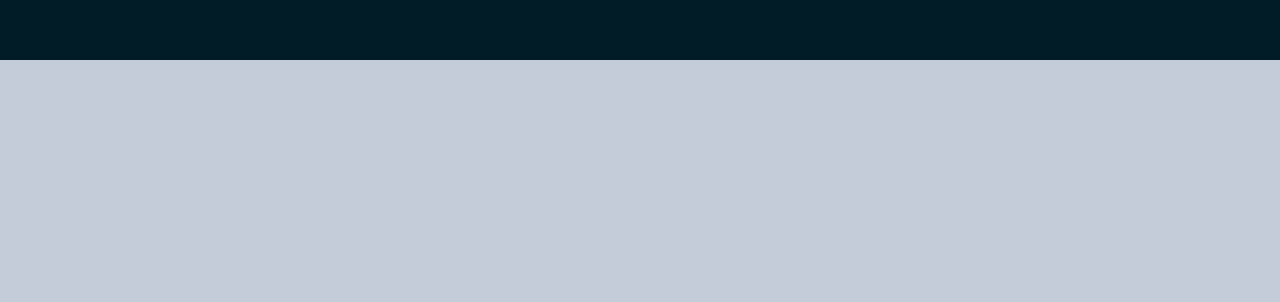
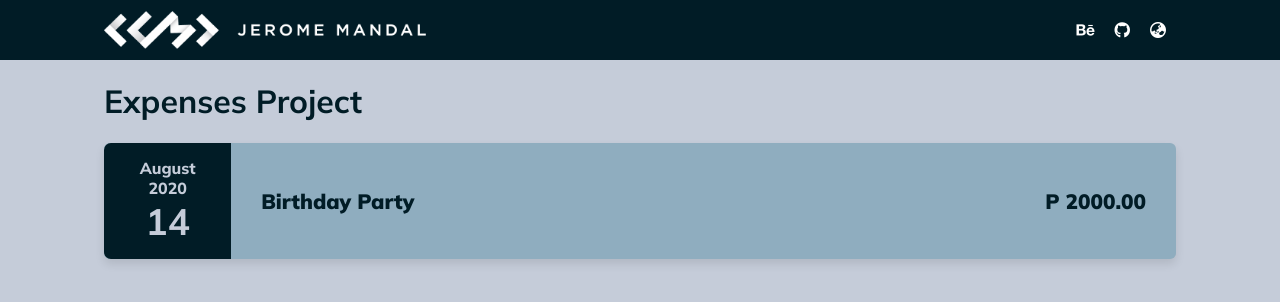
Before and after one commit to mandaljerome/expenses-react-proj, a React (Vite) app: page / in a window 1280 px wide. Shown: the top 302 px of the page. Built offline with nearby package versions, Linux system fonts and the light colour scheme.

Commit message:
Added some components

```diff
--- a/index.html
+++ b/index.html
@@ -3,6 +3,7 @@
   <head>
     <meta charset="UTF-8" />
     <meta name="viewport" content="width=device-width, initial-scale=1.0" />
+    <script src="https://kit.fontawesome.com/ddc7699b21.js" crossorigin="anonymous"></script>
     <title>Expenses React Project</title>
   </head>
   <body>
--- a/src/App.jsx
+++ b/src/App.jsx
@@ -1,10 +1,12 @@
 import './App.scss'
 import Header from './components/Header'
+import Expense from './components/Expense'
 
 function App() {
    return (
       <div className='App'>
          <Header />
+         <Expense />
       </div>
    )
 }
--- /dev/null
+++ b/src/components/Expense.jsx
@@ -0,0 +1,25 @@
+import './Expense.scss'
+
+const Expense = () => {
+   return (
+      <div className='expense'>
+         <div className='section-container'>
+            <h1>Expenses Project</h1>
+            <div className="expenses-item">
+               <div className="date">
+                  <span className='month'>August</span>
+                  <span className='year'>2020</span>
+                  <span className='day'>14</span>
+               </div>
+
+               <div className="title">
+                  <h1> Birthday Party</h1>
+                  <h1>P 2000.00</h1>
+               </div>
+            </div>
+         </div>
+      </div>
+   )
+}
+
+export default Expense
--- /dev/null
+++ b/src/components/Expense.scss
@@ -0,0 +1,53 @@
+@import '../assets/colors.scss';
+
+.expense {
+   h1 {
+      font-family: inherit;
+      color: $color3;
+   }
+
+   .expenses-item {
+      background-color: $color2;
+      border-radius: 6px;
+      display: flex;
+      box-shadow: 0px 5px 10px rgba($color: #000000, $alpha: .1);
+      margin-top: 20px;
+
+
+      .date {
+         display: flex;
+         flex-direction: column;
+         background-color: $color3;
+         width: 150px;
+         color: $color1;
+         padding: 15px 10px;
+         text-align: center;
+         border-radius: 7px 0px 0px 7px;
+
+         .month, .year {
+            font-weight: 800;
+         }
+
+         .day {
+            font-size: 2.3rem;
+            font-weight: 700;
+
+         }
+
+      }
+
+      .title {
+         display: flex;
+         justify-content: space-between;
+         width: 100%;
+         margin: 0 30px;
+         align-items: center;
+         color: $color3;
+
+         h1{
+            font-size: 1.3rem;
+            font-weight: 900;
+         }
+      }
+   }
+}
--- a/src/components/Header.jsx
+++ b/src/components/Header.jsx
@@ -3,10 +3,28 @@ import './Header.scss'
 const Header = () => {
    return (
       <div className='header'>
-         <img src='' alt='' />
+         <div className='section-container'>
+            <img src='src/assets/main-logo.png' alt='main-logo' />
+            <ul>
+               <li>
+                  <a href=''>
+                     <i class='fa-brands fa-behance'></i>
+                  </a>
+               </li>
+               <li>
+                  <a href=''>
+                     <i class='fa-brands fa-github'></i>
+                  </a>
+               </li>
+               <li>
+                  <a href=''>
+                     <i class='fa-solid fa-earth-asia'></i>
+                  </a>
+               </li>
+            </ul>
+         </div>
       </div>
    )
 }
 
-
 export default Header
--- a/src/components/Header.scss
+++ b/src/components/Header.scss
@@ -3,6 +3,33 @@
 .header {
    height: 60px;
    width: 100%;
-   padding: 0 5%;
    background-color: $color3;
+
+   .section-container {
+      align-items: center;
+      display: flex;
+      height: 100%;
+      justify-content: space-between;
+
+      img {
+         width: 30%;
+         min-width: 250px;
+      }
+
+      ul {
+         list-style: none;
+         display: flex;
+         flex-wrap: nowrap;
+
+         li {
+            display: inline-flex;
+            flex-wrap: nowrap;
+            margin: 0 10px;
+
+            a {
+               color: #fff;
+            }
+         }
+      }
+   }
 }
--- a/src/index.scss
+++ b/src/index.scss
@@ -1,12 +1,21 @@
+@import url('https://fonts.googleapis.com/css2?family=Mulish:ital,wght@0,400;0,700;0,800;0,900;1,400;1,700&display=swap');
 @import './assets/colors.scss';
+
 
 * {
   box-sizing: border-box;
-}
 
   body {
     margin: 0;
     padding: 0;
     background: $color1;
     margin: 0 auto;
+    font-family: 'Mulish';
   }
+
+  .section-container {
+    max-width: 1200px;
+    padding: 0 5%;
+    margin: 0 auto;
+  }
+}
```
Also changed, not shown: src/assets/main-logo.png (added). Lines whose indentation alone changed are shown as unchanged.
